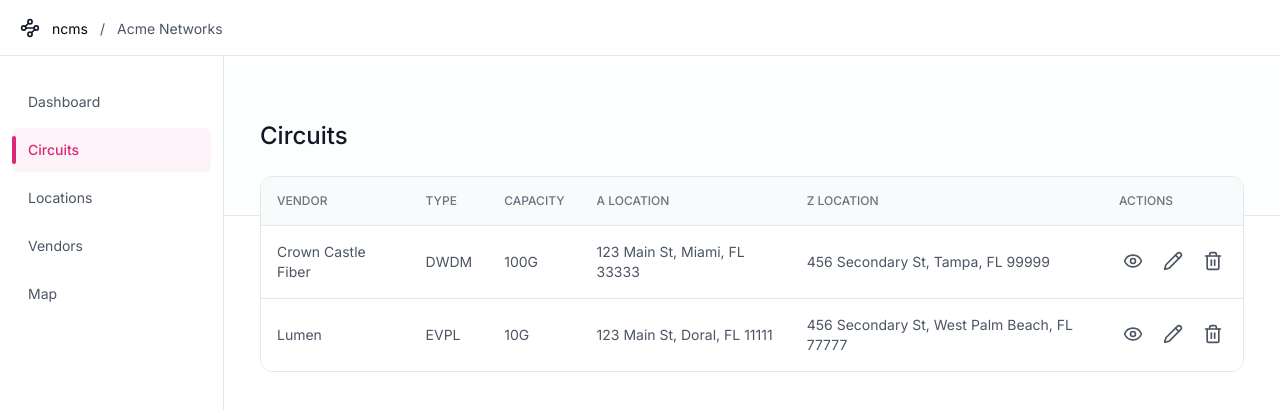
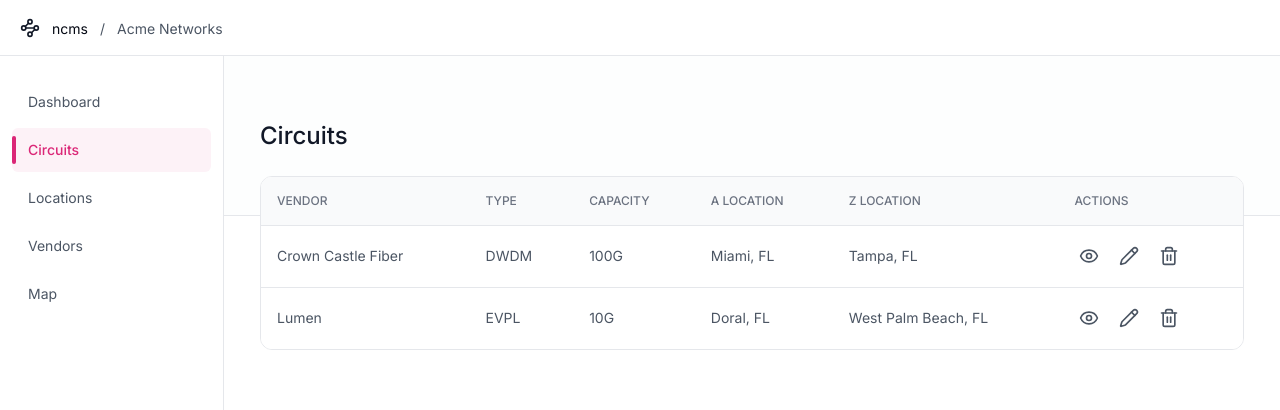
Before and after one commit to starlightroad/ncms, a Next.js app: page /circuits in a window 1280 px wide. Shown: the top 410 px of the page. Built offline with nearby package versions, Linux system fonts and the light colour scheme.

Commit message:
Shorten location address

```diff
--- a/app/ui/circuits/table.tsx
+++ b/app/ui/circuits/table.tsx
@@ -21,8 +21,8 @@ export default function CircuitsTable() {
         </TableHeader>
         <TableBody>
           {data.map((entry) => {
-            const locationA = formatAddress(entry.location.a);
-            const locationZ = formatAddress(entry.location.z);
+            const locationA = formatAddress(entry.location.a, { format: 'short' });
+            const locationZ = formatAddress(entry.location.z, { format: 'short' });
 
             return (
               <TableRow key={entry.id}>
```
